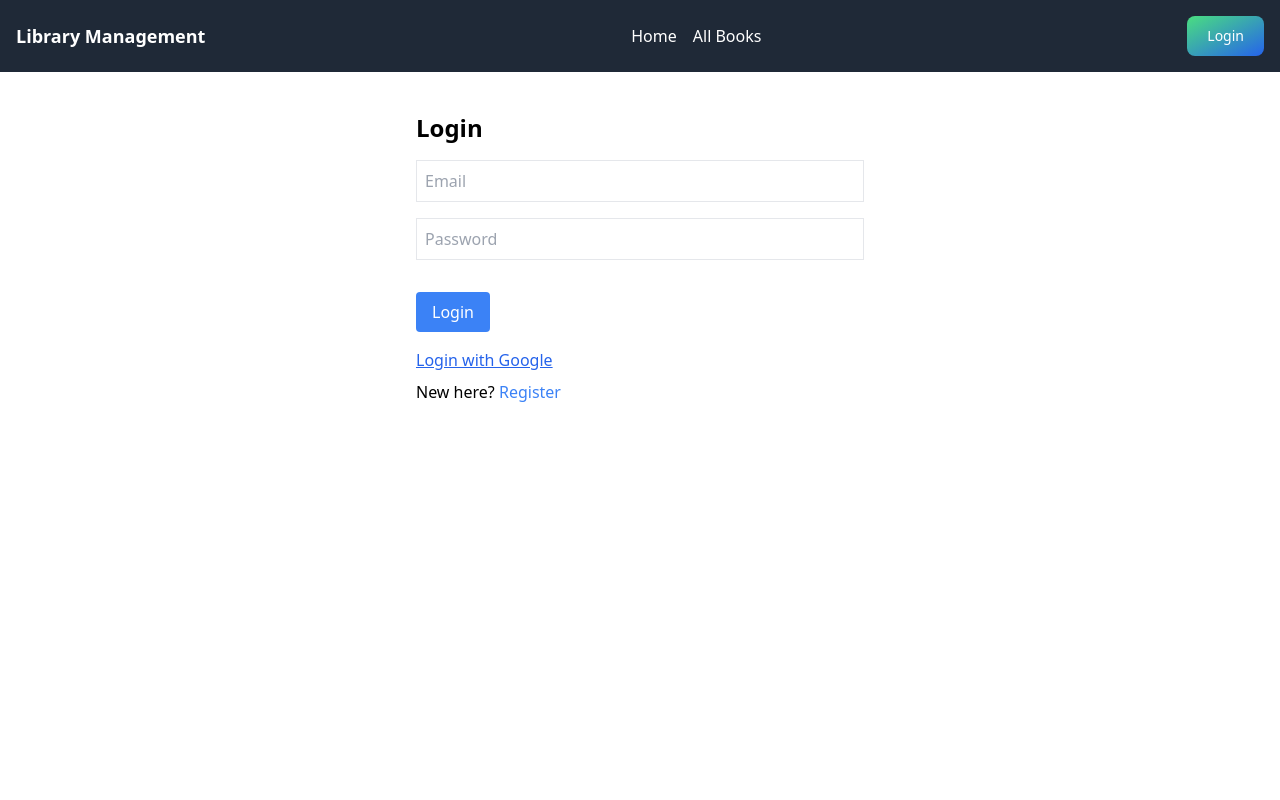
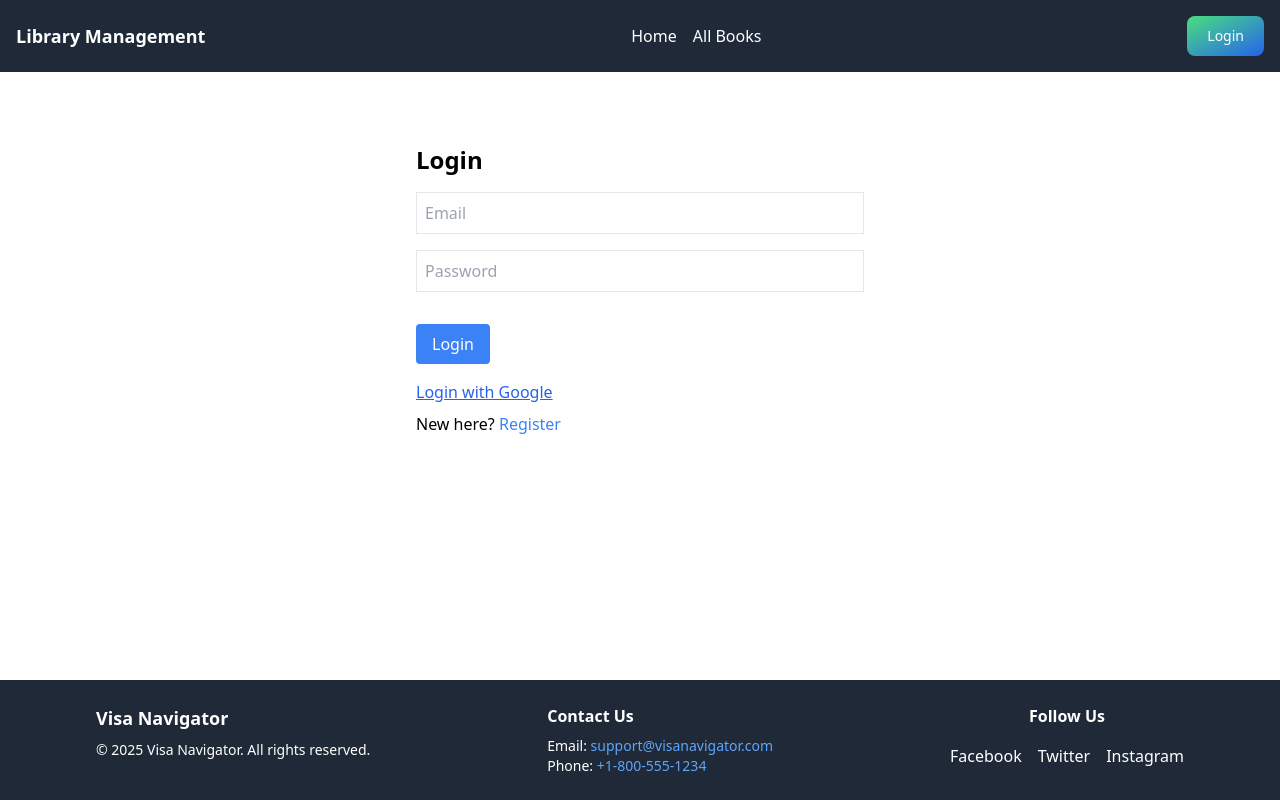
Before and after one commit to kamruzzaman103/library-management-client, a React (Vite) app: page /login in a window 1280 px wide. Built offline with nearby package versions, Linux system fonts and the light colour scheme; no server answers.

Commit message:
added Footer and Looding Spenner

```diff
--- a/src/App.jsx
+++ b/src/App.jsx
@@ -12,27 +12,33 @@ import BookDetails from "./pages/BookDetails";
 import MyBorrowedBooks from "./pages/MyBorrowedBooks";
 import UpdateBook from "./pages/UpdateBook";
 import CategoryPage from "./pages/CategoryPage";
+import Footer from "./components/Footer";
 
 const App = () => {
   return (
-    <div>
+    <div className="flex flex-col min-h-screen">
       <Navbar />
+
+      {/* Main content area between Navbar and Footer */}
+      <div className="flex-1 py-8">
         <Routes>
           <Route path="/" element={<Home />} />
           <Route path="/login" element={<Login />} />
           <Route path="/register" element={<Register />} />
           <Route path="/all-books" element={<AllBooks />} />
-        <Route path="/add-book" element={<PrivateRoute><AddBook /></PrivateRoute>}/>
+          <Route path="/add-book" element={<PrivateRoute><AddBook /></PrivateRoute>} />
           <Route path="/book/:id" element={<PrivateRoute><BookDetails /></PrivateRoute>} />
           <Route path="/my-borrowed" element={<PrivateRoute><MyBorrowedBooks /></PrivateRoute>} />
           <Route path="/update-book/:id" element={<PrivateRoute><UpdateBook /></PrivateRoute>} />
           <Route path="/category/:categoryName" element={<CategoryPage />} />
+        </Routes>
+      </div>
 
-      </Routes>
+      <Footer />
       <ToastContainer position="top-right" autoClose={3000} />
     </div>
+  );
 
-  );
 };
 
 export default App;
--- /dev/null
+++ b/src/components/Footer.jsx
@@ -0,0 +1,40 @@
+const Footer = () => {
+    return (
+        <footer className="bg-gray-800 text-white py-6">
+            <div className="max-w-lg mx-auto px-4 sm:max-w-4xl lg:max-w-6xl lg:px-8">
+                <div className="flex flex-col lg:flex-row justify-between items-center lg:items-start space-y-6 lg:space-y-0 lg:space-x-10">
+                    {/* Website Name and Copyright */}
+                    <div className="text-center lg:text-left">
+                        <h2 className="text-lg font-semibold">Visa Navigator</h2>
+                        <p className="text-sm mt-2">&copy; {new Date().getFullYear()} Visa Navigator. All rights reserved.</p>
+                    </div>
+
+                    {/* Contact Information */}
+                    <div className="text-center lg:text-left">
+                        <h3 className="text-md font-semibold">Contact Us</h3>
+                        <p className="text-sm mt-2">Email: <a href="mailto:support@visanavigator.com" className="text-blue-400 hover:underline">support@visanavigator.com</a></p>
+                        <p className="text-sm">Phone: <a href="tel:+18005551234" className="text-blue-400 hover:underline">+1-800-555-1234</a></p>
+                    </div>
+
+                    {/* Social Media Links */}
+                    <div className="text-center">
+                        <h3 className="text-md font-semibold">Follow Us</h3>
+                        <div className="mt-4 flex justify-center space-x-4">
+                            <a href="#" className="hover:text-blue-400">
+                                Facebook
+                            </a>
+                            <a href="#" className="hover:text-blue-400">
+                                Twitter
+                            </a>
+                            <a href="#" className="hover:text-blue-400">
+                                Instagram
+                            </a>
+                        </div>
+                    </div>
+                </div>
+            </div>
+        </footer>
+    );
+};
+
+export default Footer;
--- /dev/null
+++ b/src/components/LoadingSpinner.jsx
@@ -0,0 +1,9 @@
+const LoadingSpinner = () => {
+    return (
+      <div className="flex items-center justify-center h-screen">
+        <span className="loading size-24 loading-ring loading-lg"></span>
+      </div>
+    );
+  };
+
+  export default LoadingSpinner;
--- a/src/routes/PrivateRoute.jsx
+++ b/src/routes/PrivateRoute.jsx
@@ -7,7 +7,11 @@ const PrivateRoute = ({ children }) => {
   const location = useLocation();
 
   if (loading) {
-    return <p className="text-center mt-10 text-blue-500 font-bold">Loading...</p>;
+    return (
+      <div className="flex items-center justify-center h-screen">
+        <span className="loading h-full size-24 loading-ring loading-lg"></span>
+      </div>
+    );
   }
 
   if (!user) {
```
Also changed, not shown: src/pages/AllBooks.jsx (+167 -5 lines). Lines whose indentation alone changed are shown as unchanged.
